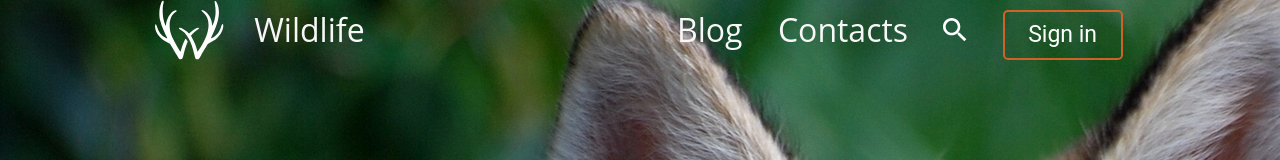
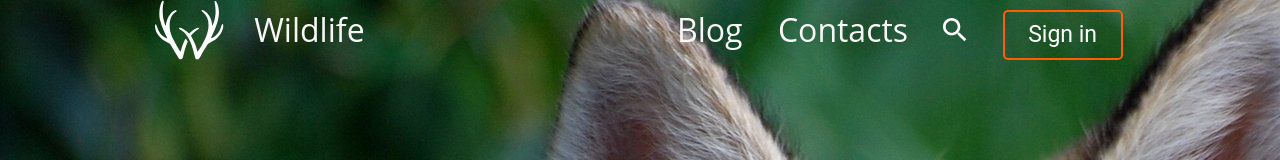
Before and after one commit to SA50-X-19/SA50-1-19_ShumilinAtryom, a plain HTML site: page Wildlife-last-footer/Index.html in a window 1280 px wide. Shown: the top 160 px of the page. Drawn offline with Linux system fonts and the light colour scheme.

Commit message:
Feat: retake color

```diff
--- a/Wildlife-last-footer/Style.css
+++ b/Wildlife-last-footer/Style.css
@@ -65,7 +65,7 @@
     line-height: 27px;
     letter-spacing: 0em;
     text-align: center;
-    border: 2px solid #CD6326;
+    border: 2px solid #ff5e00;
     box-sizing: border-box;
     border-radius: 5px;
     background-color: Transparent;
```
